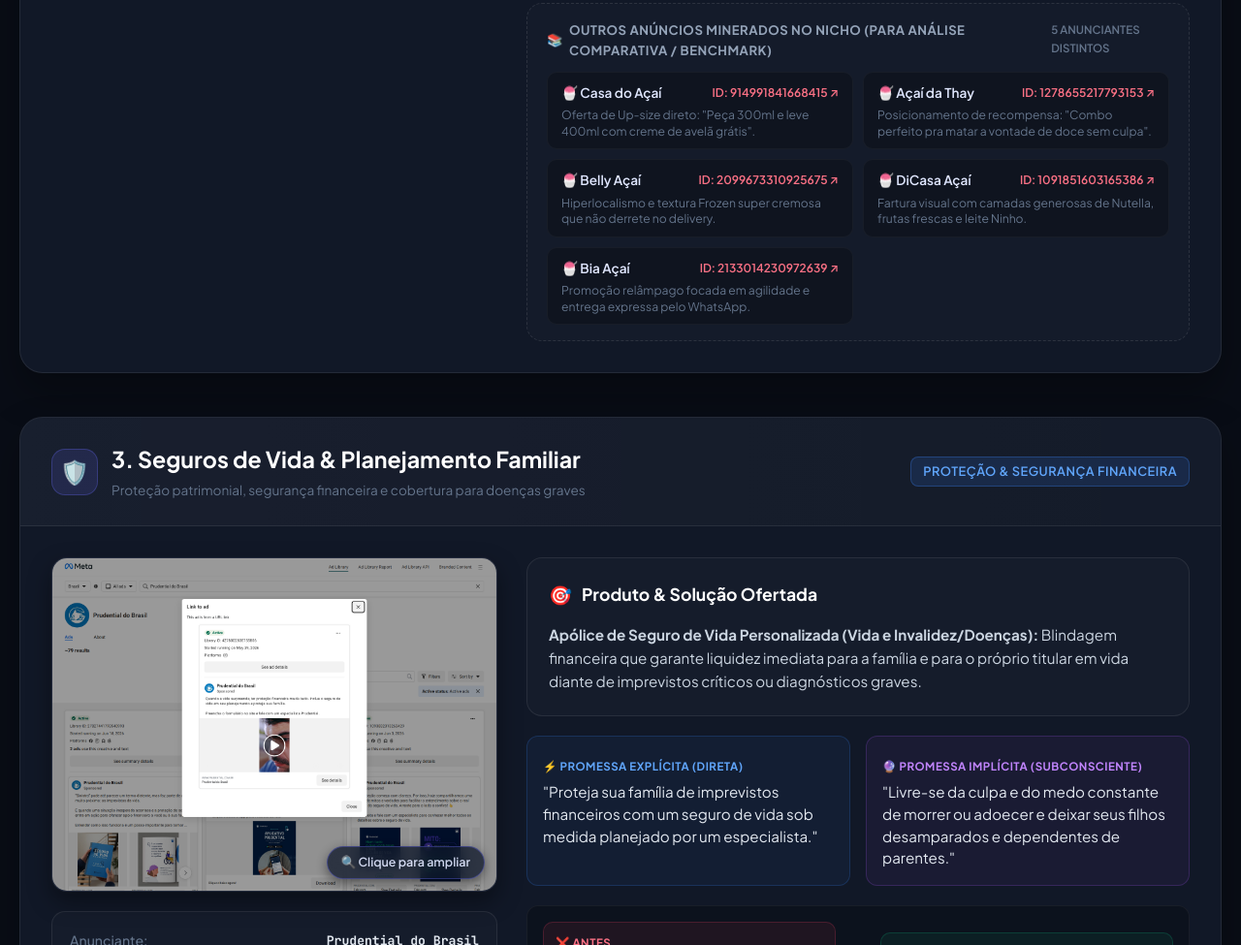
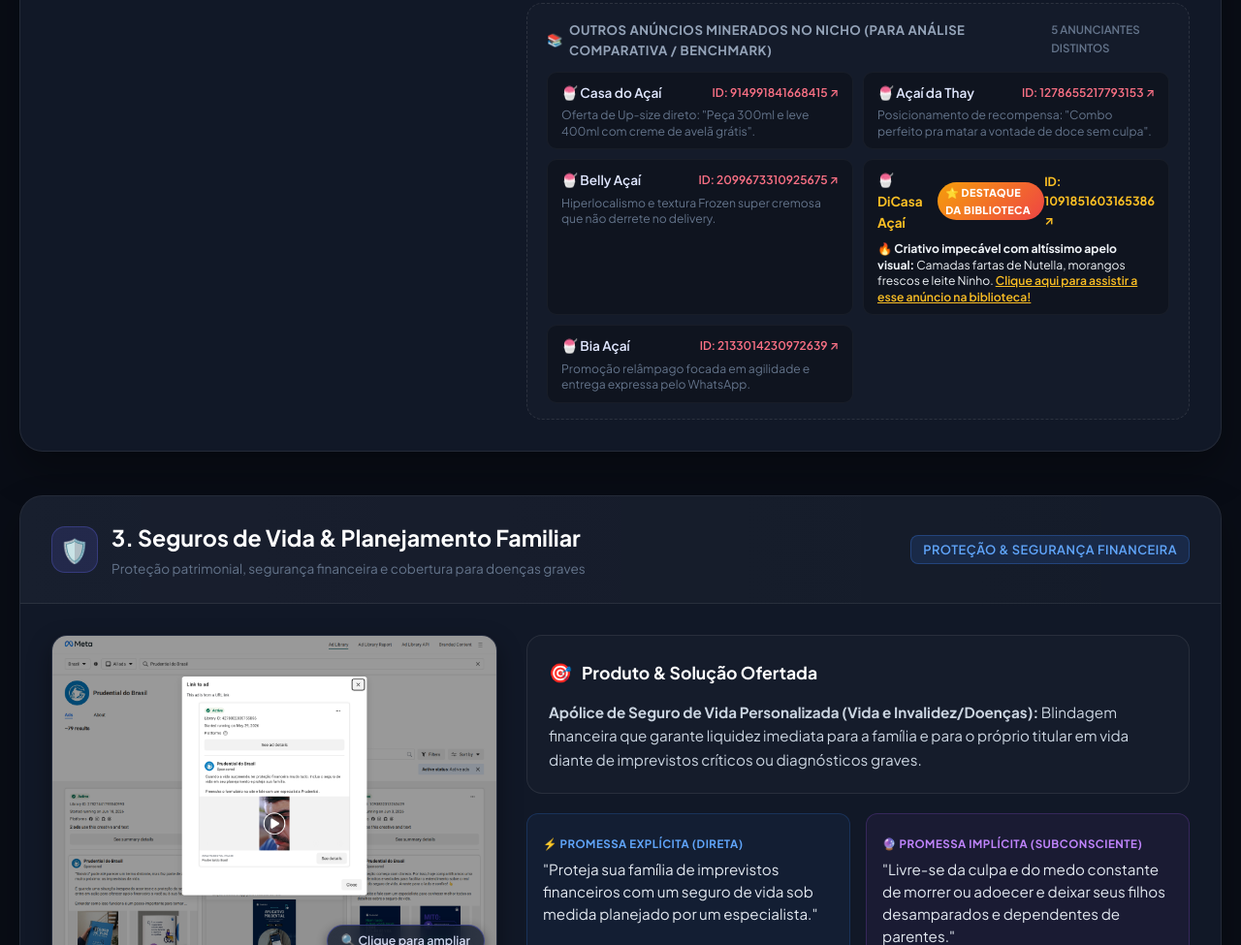
Before and after one commit to leonardoteodoroo/tarefa, a plain HTML site: page dinamica_promessas_anuncios.html in a window 1280 px wide. Shown: the part 3179-4154 px from the top of the page at 97% size. Drawn offline with Linux system fonts and the light colour scheme.

Commit message:
feat: destaca anuncio do DiCasa Acai com badge dourada e chamada especial

```diff
--- a/dinamica_promessas_anuncios.html
+++ b/dinamica_promessas_anuncios.html
@@ -1170,12 +1170,17 @@
                   <div class="extra-link-desc">Hiperlocalismo e textura Frozen super cremosa que não derrete no delivery.</div>
                 </a>
 
-                <a href="https://www.facebook.com/ads/library/?id=1091851603165386" target="_blank" class="extra-link-card">
-                  <div class="extra-link-top">
-                    <span class="brand">🍧 DiCasa Açaí</span>
-                    <span style="color: #fb7185; font-size: 0.75rem;">ID: 1091851603165386 ↗</span>
-                  </div>
-                  <div class="extra-link-desc">Fartura visual com camadas generosas de Nutella, frutas frescas e leite Ninho.</div>
+                <a href="https://www.facebook.com/ads/library/?id=1091851603165386" target="_blank" class="extra-link-card" style="border: 1px solid rgba(245, 158, 11b, 0.5); background: linear-gradient(135deg, rgba(245, 158, 11b, 0.08) 0%, rgba(244, 63, 94, 0.08) 100%); box-shadow: 0 0 15px rgba(245, 158, 11b, 0.15);">
+                  <div class="extra-link-top">
+                    <div style="display: flex; align-items: center; gap: 8px;">
+                      <span class="brand" style="color: #fbbf24; font-weight: 700;">🍧 DiCasa Açaí</span>
+                      <span style="background: linear-gradient(135deg, #f59e0b, #ef4444); color: #ffffff; font-size: 0.68rem; font-weight: 800; padding: 2px 8px; border-radius: 999px; text-transform: uppercase; letter-spacing: 0.4px; box-shadow: 0 2px 6px rgba(245, 158, 11b, 0.4);">⭐ DESTAQUE DA BIBLIOTECA</span>
+                    </div>
+                    <span style="color: #fbbf24; font-size: 0.78rem; font-weight: 700;">ID: 1091851603165386 ↗</span>
+                  </div>
+                  <div class="extra-link-desc" style="color: #f1f5f9; margin-top: 4px;">
+                    🔥 <strong>Criativo impecável com altíssimo apelo visual:</strong> Camadas fartas de Nutella, morangos frescos e leite Ninho. <span style="color: #fbbf24; text-decoration: underline; font-weight: 600;">Clique aqui para assistir a esse anúncio na biblioteca!</span>
+                  </div>
                 </a>
 
                 <a href="https://www.facebook.com/ads/library/?id=2133014230972639" target="_blank" class="extra-link-card">
```
Also changed, not shown: index.html (+11 -6 lines).
